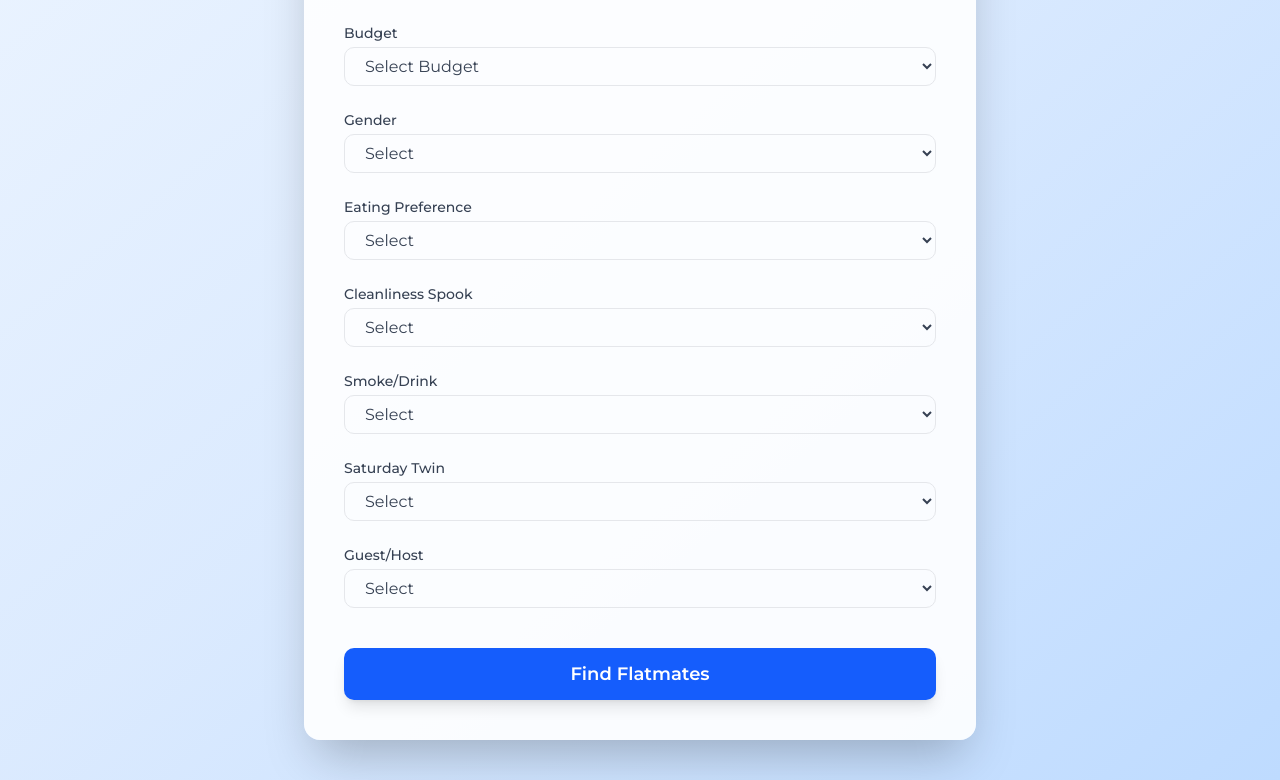
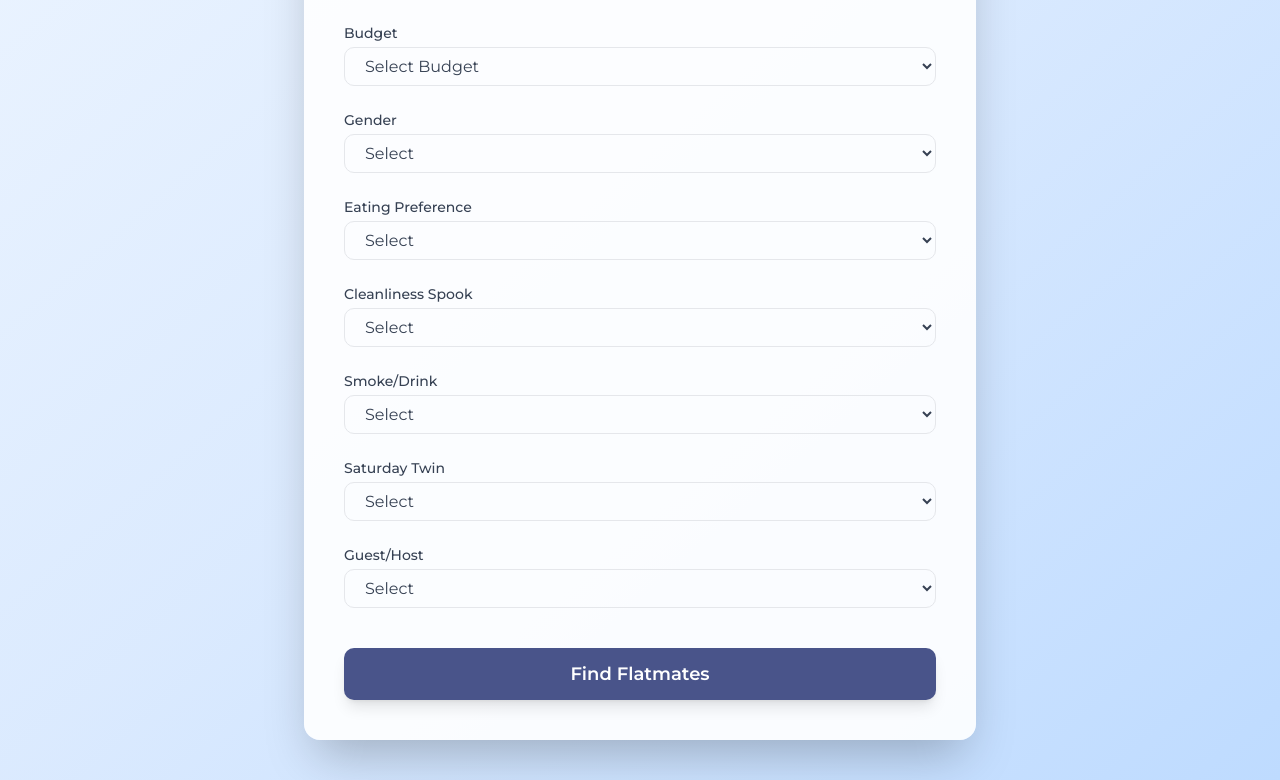
Before and after one commit to HarshGarg1290/Homiee, a Next.js app: page /flatmates in a window 1280 px wide. Shown: the part 334-1114 px from the top of the page. Built offline with nearby package versions, Linux system fonts and the light colour scheme.

Commit message:
button color changed

```diff
--- a/src/pages/flatmates.js
+++ b/src/pages/flatmates.js
@@ -248,7 +248,7 @@ export default function FlatmateForm() {
 					{/* Submit */}
 					<button
 						type="submit"
-						className="w-full bg-blue-600 hover:bg-blue-700 text-white font-semibold py-3 rounded-lg shadow-lg transition-all text-lg mt-4"
+						className="w-full bg-[#49548a] hover:bg-blue-900 text-white font-semibold py-3 rounded-lg shadow-lg transition-all text-lg mt-4"
 					>
 						Find Flatmates
 					</button>
```
